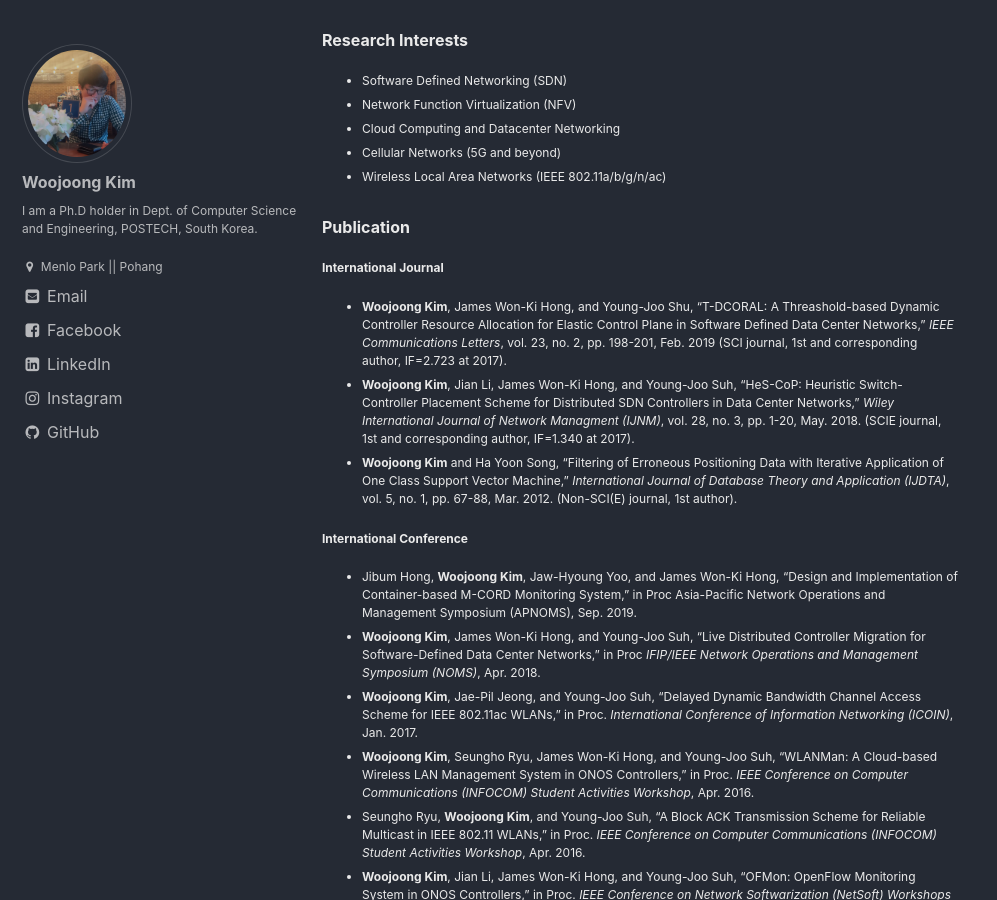
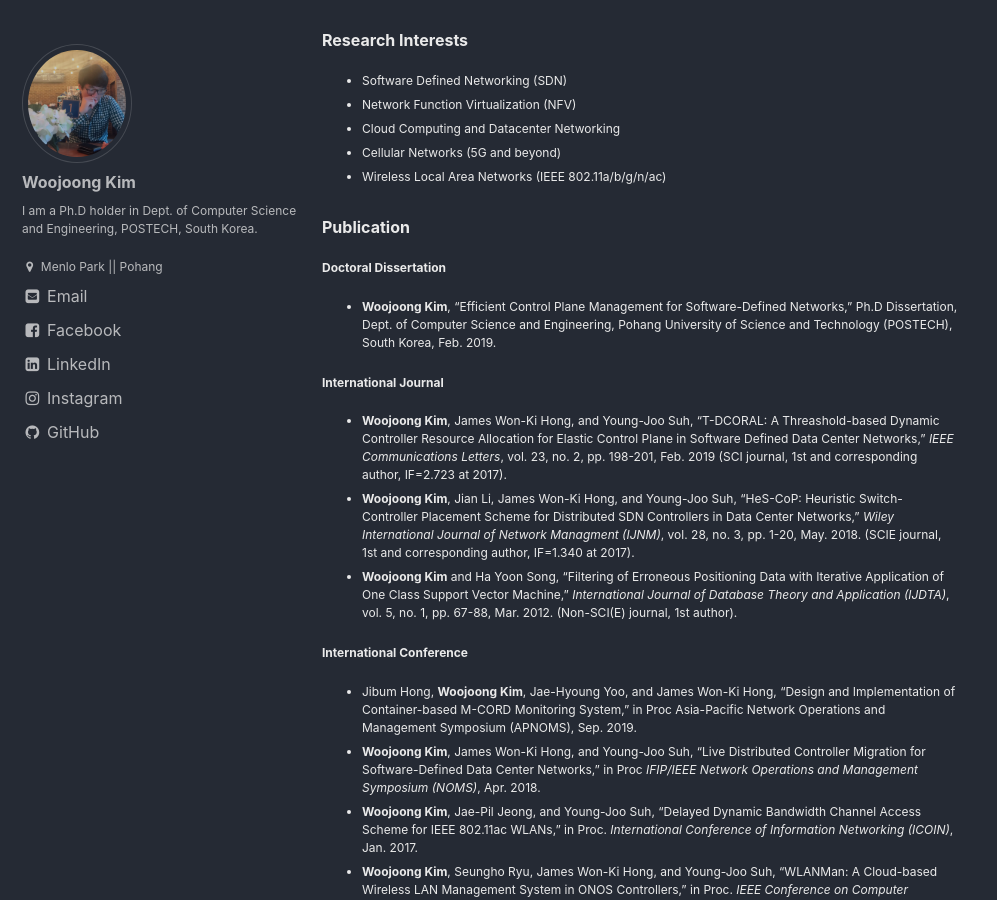
Before and after one commit to woojoong88/woojoong88.github.io, a Jekyll site: the page built from _pages/cv.md, in a window 1280 px wide and 900 px high, scrolled down 947 px. Shown: the whole window, without its empty margins (0-997 px from the left). Built offline with Jekyll 4.4.1, drawn with Linux system fonts in a browser that asks for light colours.

Commit message:
Add PhD dissertation

```diff
--- a/_pages/cv.md
+++ b/_pages/cv.md
@@ -41,13 +41,16 @@ date: 2018-01-20T22:20:52+00:00
 * Wireless Local Area Networks (IEEE 802.11a/b/g/n/ac)
 
 ### Publication
+##### Doctoral Dissertation
+* **Woojoong Kim**, "Efficient Control Plane Management for Software-Defined Networks," Ph.D Dissertation, Dept. of Computer Science and Engineering, Pohang University of Science and Technology (POSTECH), South Korea, Feb. 2019.
+
 ##### International Journal
-* **Woojoong Kim**, James Won-Ki Hong, and Young-Joo Shu, "T-DCORAL: A Threashold-based Dynamic Controller Resource Allocation for Elastic Control Plane in Software Defined Data Center Networks," *IEEE Communications Letters*, vol. 23, no. 2, pp. 198-201, Feb. 2019 (SCI journal, 1st and corresponding author, IF=2.723 at 2017).
+* **Woojoong Kim**, James Won-Ki Hong, and Young-Joo Suh, "T-DCORAL: A Threashold-based Dynamic Controller Resource Allocation for Elastic Control Plane in Software Defined Data Center Networks," *IEEE Communications Letters*, vol. 23, no. 2, pp. 198-201, Feb. 2019 (SCI journal, 1st and corresponding author, IF=2.723 at 2017).
 * **Woojoong Kim**, Jian Li, James Won-Ki Hong, and Young-Joo Suh, "HeS-CoP: Heuristic Switch-Controller Placement Scheme for Distributed SDN Controllers in Data Center Networks," *Wiley International Journal of Network Managment (IJNM)*, vol. 28, no. 3, pp. 1-20, May. 2018. (SCIE journal, 1st and corresponding author, IF=1.340 at 2017).
 * **Woojoong Kim** and Ha Yoon Song, "Filtering of Erroneous Positioning Data with Iterative Application of One Class Support Vector Machine," *International Journal of Database Theory and Application (IJDTA)*, vol. 5, no. 1, pp. 67-88, Mar. 2012. (Non-SCI(E) journal, 1st author).
 
 ##### International Conference
-* Jibum Hong, **Woojoong Kim**, Jaw-Hyoung Yoo, and James Won-Ki Hong, "Design and Implementation of Container-based M-CORD Monitoring System," in Proc Asia-Pacific Network Operations and Management Symposium (APNOMS), Sep. 2019.
+* Jibum Hong, **Woojoong Kim**, Jae-Hyoung Yoo, and James Won-Ki Hong, "Design and Implementation of Container-based M-CORD Monitoring System," in Proc Asia-Pacific Network Operations and Management Symposium (APNOMS), Sep. 2019.
 * **Woojoong Kim**, James Won-Ki Hong, and Young-Joo Suh, "Live Distributed Controller Migration for Software-Defined Data Center Networks," in Proc *IFIP/IEEE Network Operations and Management Symposium (NOMS)*, Apr. 2018.
 * **Woojoong Kim**, Jae-Pil Jeong, and Young-Joo Suh, "Delayed Dynamic Bandwidth Channel Access Scheme for IEEE 802.11ac WLANs," in Proc. *International Conference of Information Networking (ICOIN)*, Jan. 2017.
 * **Woojoong Kim**, Seungho Ryu, James Won-Ki Hong, and Young-Joo Suh, "WLANMan: A Cloud-based Wireless LAN Management System in ONOS Controllers," in Proc. *IEEE Conference on Computer Communications (INFOCOM) Student Activities Workshop*, Apr. 2016.
```
